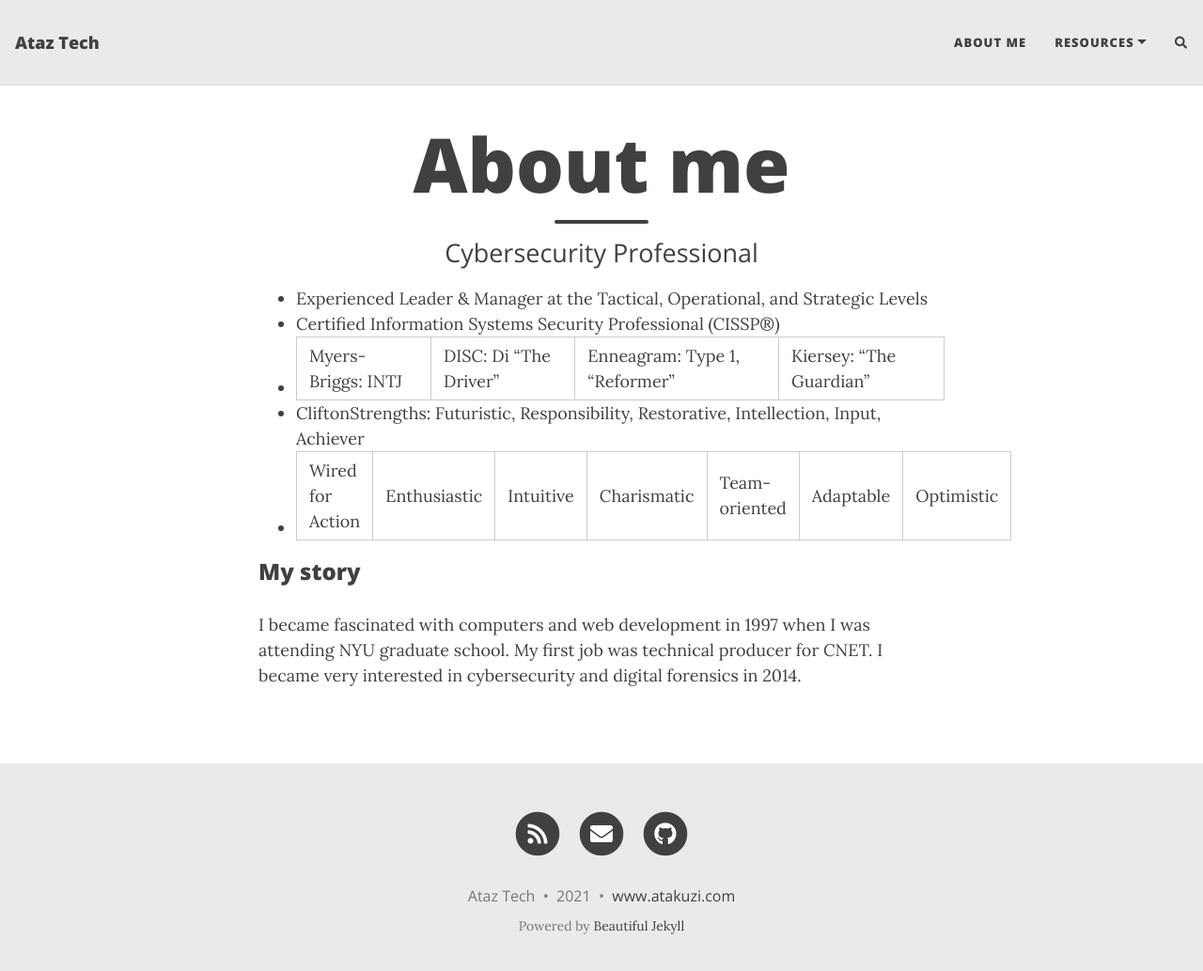
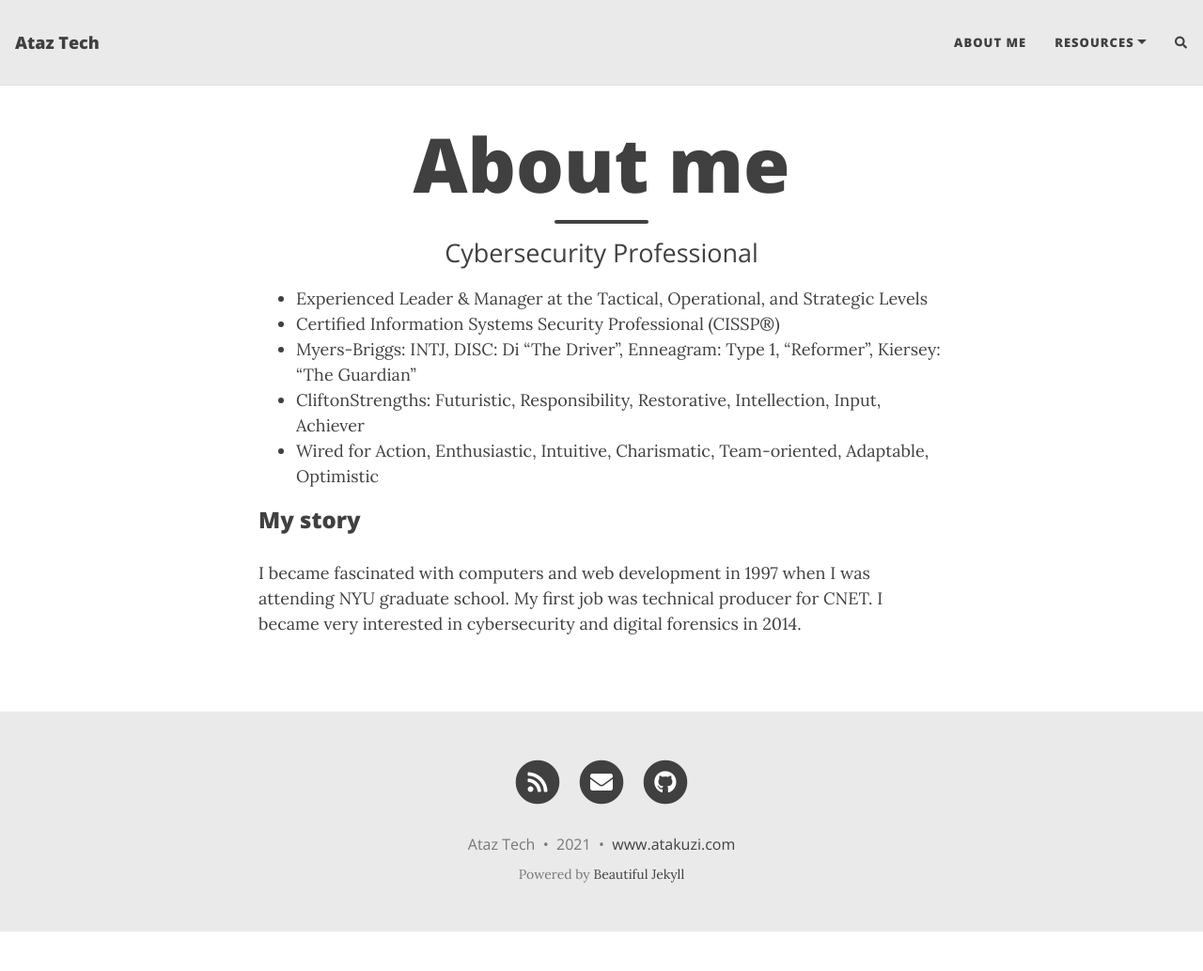
Before and after one commit to atakuzi/atakuzi.github.io, a Jekyll site: the page built from aboutme.md, in a window 1280 px wide and 1046 px high. Shown: the top 1033 px of the window at 94% size. Built offline with Jekyll 4.4.1, drawn with Linux system fonts in a browser that asks for light colours; nearby versions of some CDN libraries; comment, search, counter and statistics services are not loaded.

```diff
--- a/aboutme.md
+++ b/aboutme.md
@@ -5,9 +5,9 @@ subtitle: Cybersecurity Professional
 ---
 - Experienced Leader & Manager at the Tactical, Operational, and Strategic Levels
 - Certified Information Systems Security Professional (CISSP®)
-- Myers-Briggs: INTJ | DISC: Di “The Driver” | Enneagram: Type 1, “Reformer” | Kiersey: “The Guardian”
+- Myers-Briggs: INTJ, DISC: Di “The Driver”, Enneagram: Type 1, “Reformer”, Kiersey: “The Guardian”
 - CliftonStrengths: Futuristic, Responsibility, Restorative, Intellection, Input, Achiever
-- Wired for Action | Enthusiastic | Intuitive | Charismatic | Team-oriented | Adaptable | Optimistic
+- Wired for Action, Enthusiastic, Intuitive, Charismatic, Team-oriented, Adaptable, Optimistic
 
 ### My story
 I became fascinated with computers and web development in 1997 when I was attending NYU graduate school.
```
